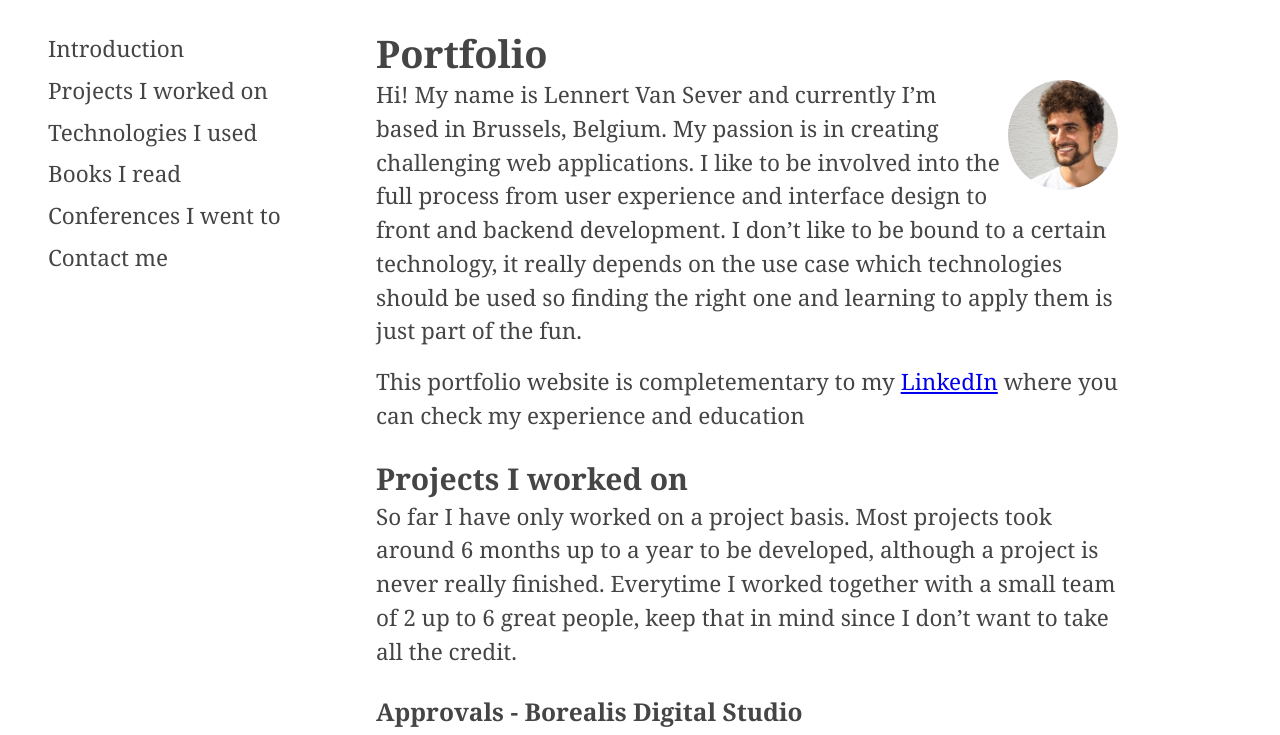
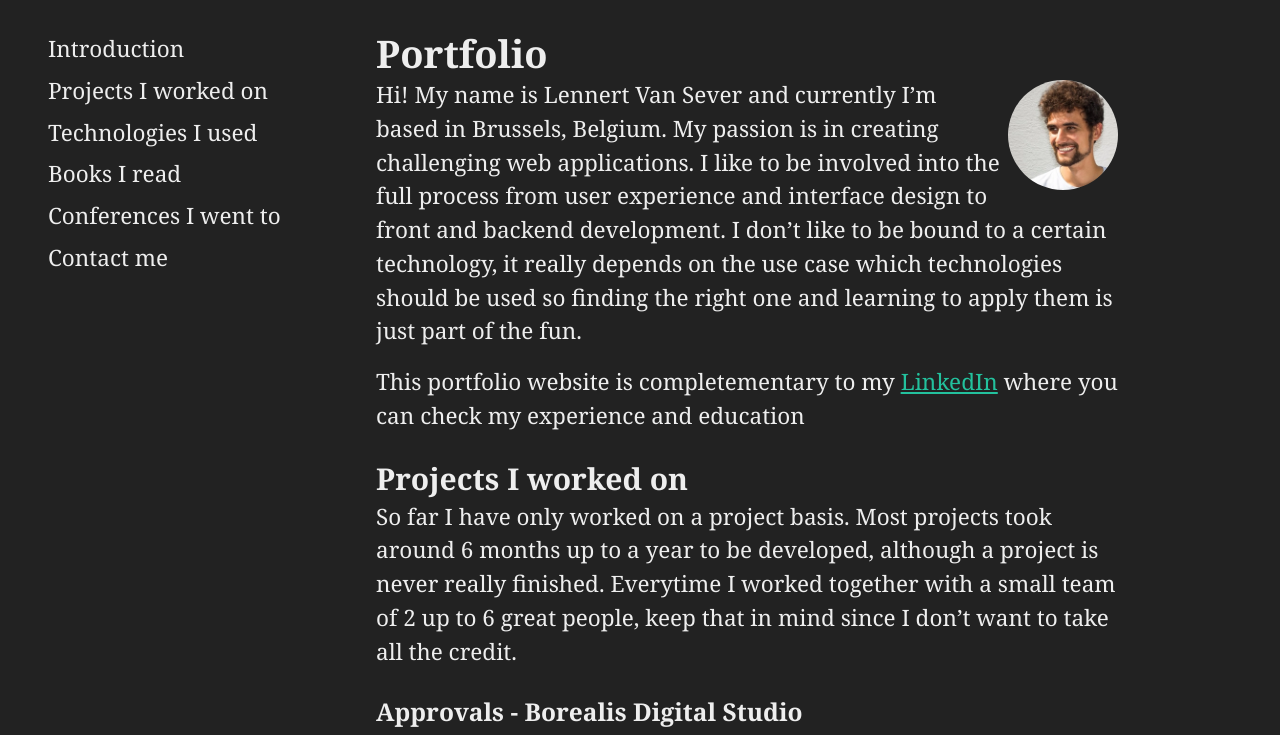
Before and after one commit to lennertVanSever/portfolio, a plain HTML site: page index.html in a window 1280 px wide. Shown: the top 735 px of the page. Drawn offline with Linux system fonts and the dark colour scheme.

Commit message:
add dark mode

```diff
--- a/index.html
+++ b/index.html
@@ -91,6 +91,15 @@
         nav li {
           list-style-type: none;
           margin-bottom: 8px;
+        }
+      }
+      @media (prefers-color-scheme: dark) {
+        body {
+          background-color: #222222;
+          color: rgb(238, 238, 238);
+        }
+        a {
+          color: #23c19d
         }
       }
     </style>
```
